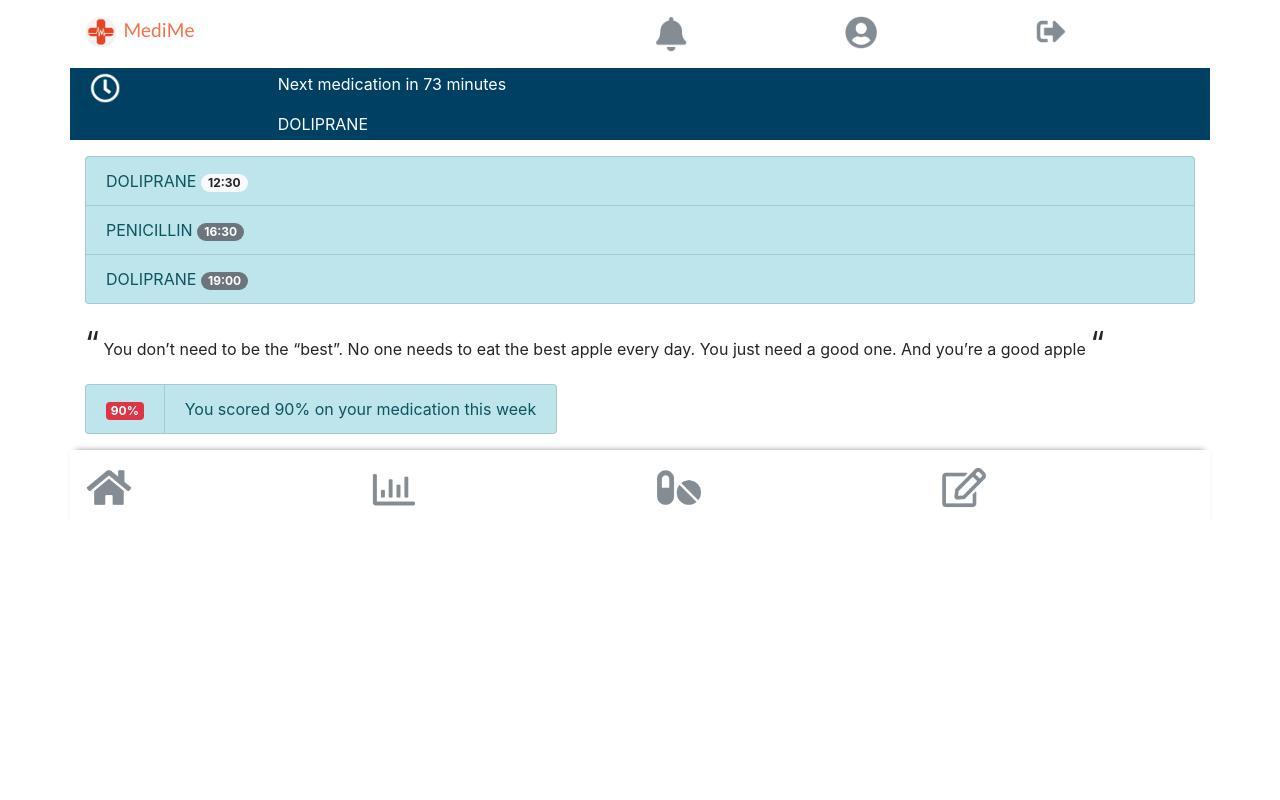
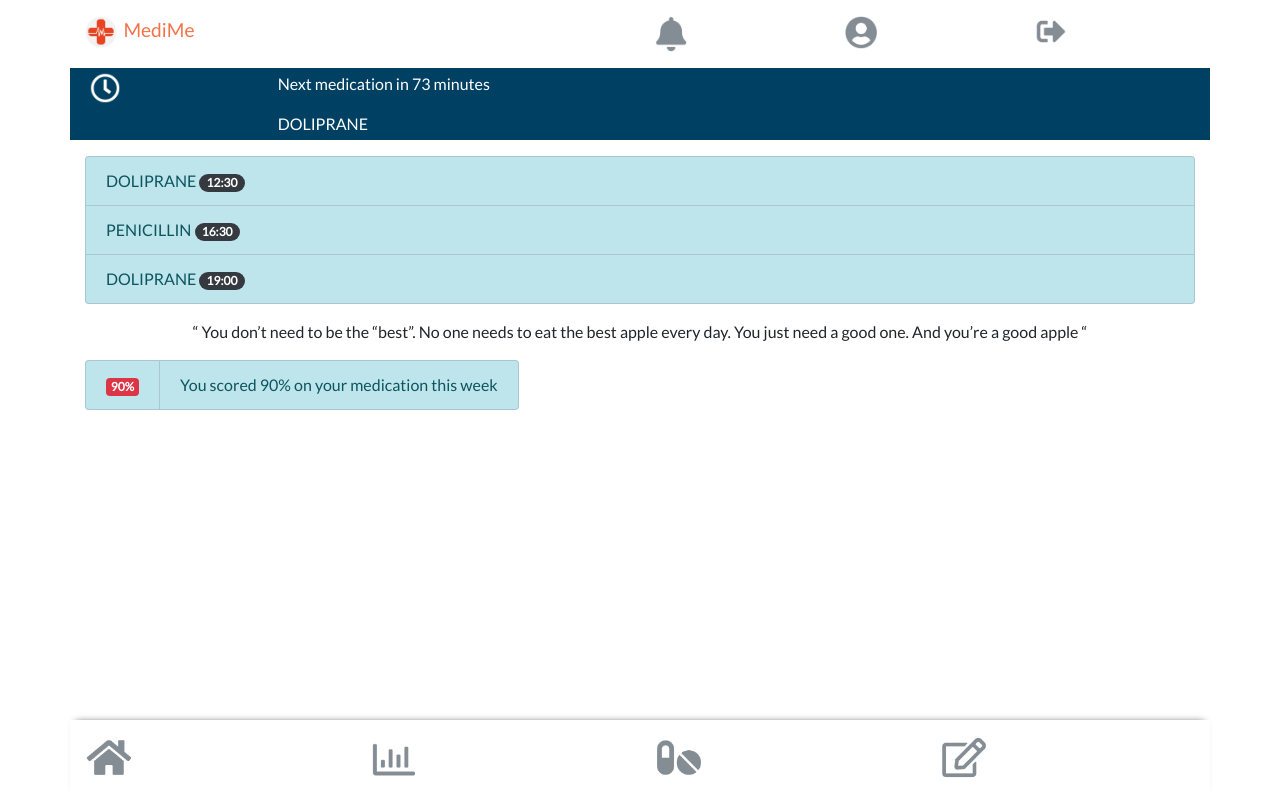
Before and after one commit to christellec64/doctolib_24.06.20_ACAT-ON, a React (Create React App) app in the folder doctolib/: page /dashboard in a window 1280 px wide. Built offline with nearby package versions, Linux system fonts and the light colour scheme.

Commit message:
Sticky footer done

```diff
--- a/doctolib/src/components/ContentDashboard.jsx
+++ b/doctolib/src/components/ContentDashboard.jsx
@@ -19,14 +19,14 @@ function ContentDashboard() {
       </Row>
 
       <ListGroup className={styles.listPills}>
-        <ListGroupItem color="info" className="justify-content-between">DOLIPRANE <Badge pill color="light">12:30</Badge></ListGroupItem>
-        <ListGroupItem color="info" className="justify-content-between">PENICILLIN <Badge pill>16:30</Badge></ListGroupItem>
-        <ListGroupItem color="info" className="justify-content-between">DOLIPRANE <Badge pill>19:00</Badge></ListGroupItem>
+        <ListGroupItem color="info" className="justify-content-between">DOLIPRANE <Badge pill color="dark">12:30</Badge></ListGroupItem>
+        <ListGroupItem color="info" className="justify-content-between">PENICILLIN <Badge pill color="dark">16:30</Badge></ListGroupItem>
+        <ListGroupItem color="info" className="justify-content-between">DOLIPRANE <Badge pill color="dark">19:00</Badge></ListGroupItem>
       </ListGroup>
 
       <Row className={styles.quote}>
-        <Col> <span className={styles.dot}>“</span> You don’t need to be the “best”.
-         No one needs to eat the best apple every day. You just need a good one. And you’re a good apple <span className={styles.dot}>“</span></Col>
+        <Col>“ You don’t need to be the “best”.
+         No one needs to eat the best apple every day. You just need a good one. And you’re a good apple “</Col>
       </Row>
 
       <ListGroup horizontal className={styles.score}>
--- a/doctolib/src/components/ContentDashboard.module.css
+++ b/doctolib/src/components/ContentDashboard.module.css
@@ -1,6 +1,9 @@
+@import url('https://fonts.googleapis.com/css2?family=Lato&display=swap');
+
+
 .banner{
   margin-top: 1rem;
-
+  font-family: 'Lato';
 }
 
 .blueBanner {
@@ -26,8 +29,7 @@
 
 .quote {
   margin-top: 1rem;
+  font-family: 'Lato';
+  text-align: center;
+
 }
-
-.dot {
-  font-size: 2rem;
-}
--- a/doctolib/src/components/Dashboard.jsx
+++ b/doctolib/src/components/Dashboard.jsx
@@ -3,12 +3,16 @@ import Navbar from './Navbar';
 import ContentDashboard from './ContentDashboard';
 import Footer from './Footer';
 
+import styles from './Dashboard.module.css';
+
 
 function Dashboard() {
   return (
-    <div>
+    <div className={styles.containerDashboard}>
+      <div className={styles.content}>
       <Navbar />
       <ContentDashboard />
+      </div>
       <Footer />
     </div>
   );
--- a/doctolib/src/components/Dashboard.module.css
+++ b/doctolib/src/components/Dashboard.module.css
@@ -0,0 +1,9 @@
+.containerDashboard {
+  min-height: 100vh;
+  display: flex;
+  flex-direction: column;
+}
+
+.content {
+  flex: 1;
+}
--- a/doctolib/src/components/Footer.module.css
+++ b/doctolib/src/components/Footer.module.css
@@ -9,7 +9,6 @@
   margin-top: 1rem;
   padding: 1rem;
   box-shadow: 0px -4px 7px -6px rgba(0,0,0,0.75);
-
 }
 
 .listItem {
```
